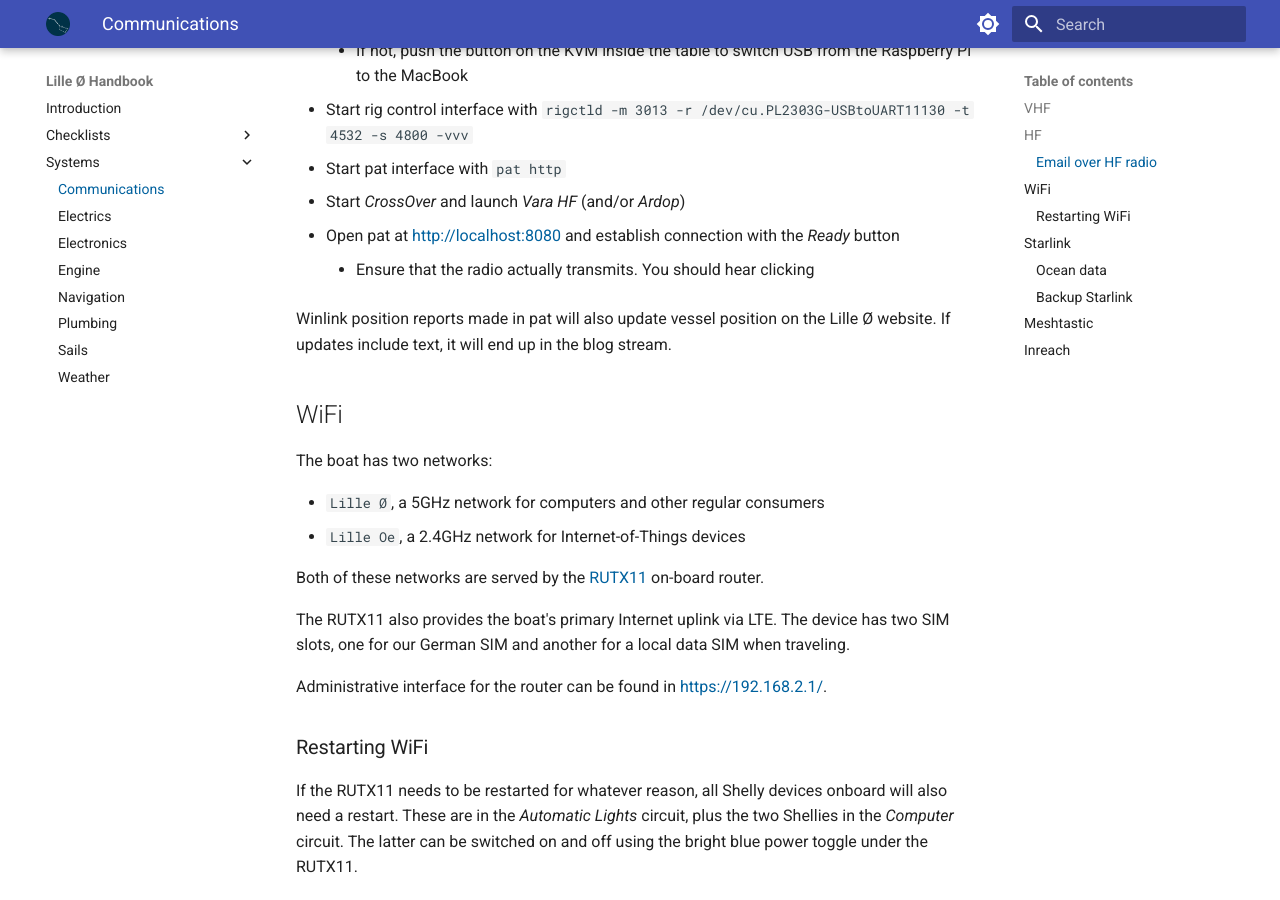
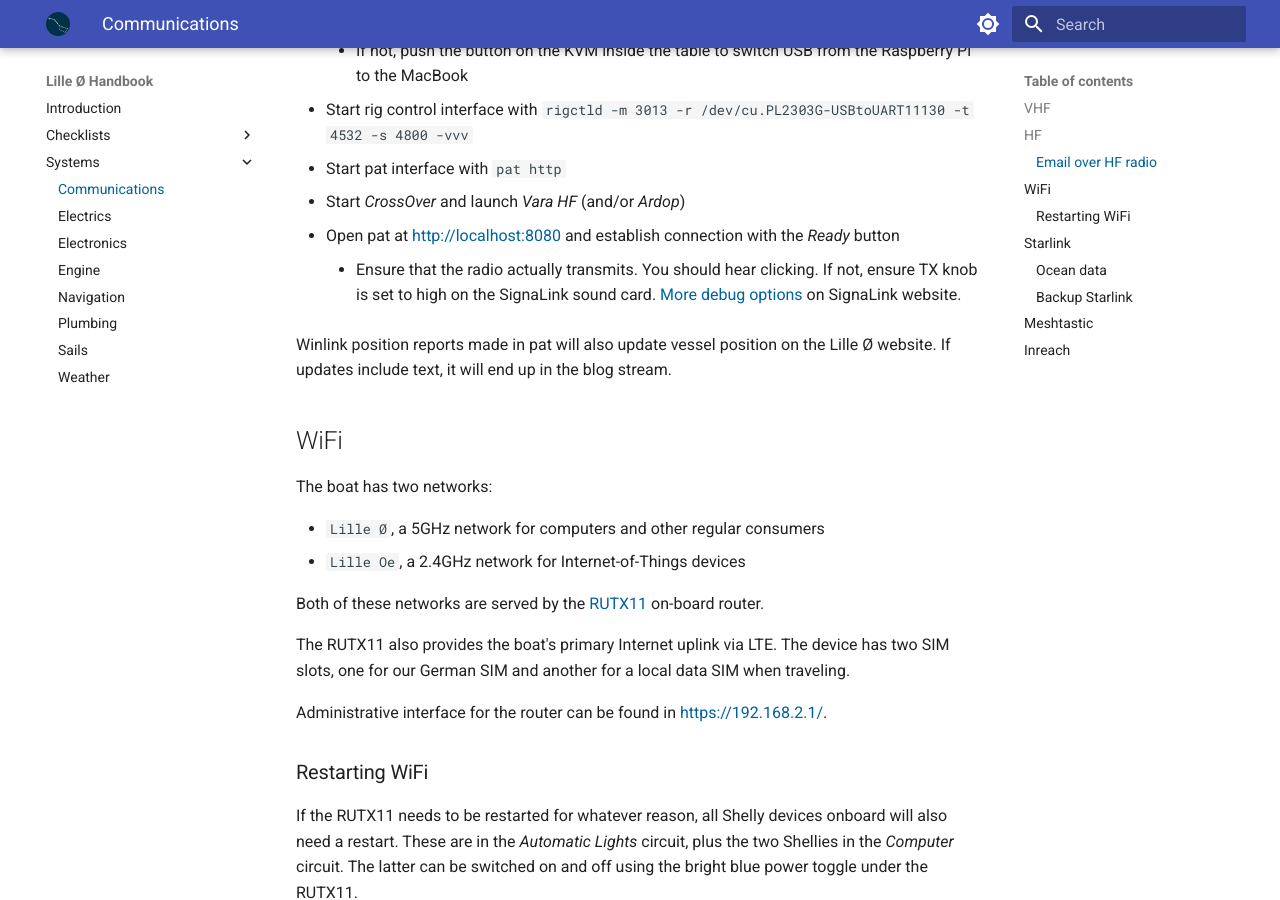
Before and after one commit to meri-imperiumi/handbook, an MkDocs documentation site: the page built from docs/systems/communications.md, in a window 1280 px wide and 900 px high, scrolled down 850 px. Built offline with MkDocs 1.6.1 and Material for MkDocs 9.7.7, drawn with Linux system fonts in a browser that asks for light colours.

Commit message:
SignaLink debug link

```diff
--- a/docs/systems/communications.md
+++ b/docs/systems/communications.md
@@ -31,7 +31,7 @@
 * Start pat interface with `pat http`
 * Start _CrossOver_ and launch _Vara HF_ (and/or _Ardop_)
 * Open pat at <http://localhost:8080> and establish connection with the _Ready_ button
-    * Ensure that the radio actually transmits. You should hear clicking
+    * Ensure that the radio actually transmits. You should hear clicking. If not, ensure TX knob is set to high on the SignaLink sound card. [More debug options](https://tigertronics.com/slusbts.htm) on SignaLink website.
 
 Winlink position reports made in pat will also update vessel position on the Lille Ø website. If updates include text, it will end up in the blog stream.
 ## WiFi
```
